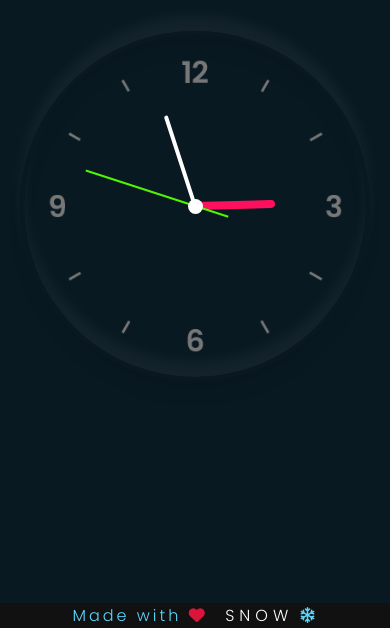
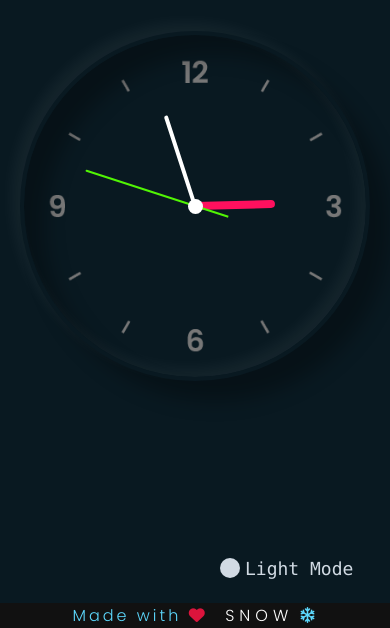
Before and after one commit to JyotiSuman09/CSS-stuffs, a plain HTML site: page snowClock/index.html in a window 390 px wide. Shown: the part 216-844 px from the top of the page. Drawn offline with Linux system fonts and the light colour scheme.

Commit message:
darkmode and light mode enabled

```diff
--- a/snowClock/index.html
+++ b/snowClock/index.html
@@ -20,6 +20,7 @@
             <div class="sc" id="sc"></div>
         </div>
     </div>
+    <div class="toggleClass" onclick="toggleClass()"></div>
 
     <footer>
         <span id="copy">&copy; Copyright2021</span>
--- a/snowClock/script.js
+++ b/snowClock/script.js
@@ -1,3 +1,8 @@
+function toggleClass(){
+  const body = document.querySelector('body');
+  body.classList.toggle('light');
+}
+
 const deg = 6;
 
 const hr = document.querySelector("#hr");
--- a/snowClock/style.css
+++ b/snowClock/style.css
@@ -11,20 +11,32 @@ body{
     min-height: 100vh;
     background: #091921;
 }
+body.light{
+    background: #d1dae3;
+}
 .clock{
     width: 350px;
     height: 350px;
     display: flex;
     justify-content: center;
     align-items: center;
-    background: url(clock.png);
+    background: #091921 url(clock.png);
     background-size: cover;
     border: 4px solid #091921;
     border-radius: 50%;
-    box-shadow: 0 -15px 15px rgba(255, 255, 255, 0.05),
-                inset 0 -15px 15px rgba(255, 255, 255, 0.05),
-                0 15px 15px rgba(0, 0, 0, 0.05),
-                inset 0 15px 15px rgba(0, 0, 0, 0.05);
+    box-shadow: -8px -8px 15px rgba(255, 255, 255, 0.05),
+                20px 20px 20px rgba(0, 0, 0, 0.3),
+                inset -8px -8px 15px rgba(255, 255, 255, 0.05),
+                inset 20px 20px 20px rgba(0, 0, 0, 0.3);
+}
+body.light .clock{
+    background: #d1dae3 url(clock.png);
+    background-size: cover;
+    border: 4px solid #cad3dc;
+    box-shadow: -8px -8px 15px rgba(255, 255, 255, 0.5),
+                10px 10px 10px rgba(0, 0, 0, 0.1),
+                inset -8px -8px 15px rgba(255, 255, 255, 0.5),
+                inset 10px 10px 10px rgba(0, 0, 0, 0.1);
 }
 .clock::before{
     content: '';
@@ -34,6 +46,9 @@ body{
     background: #fff;
     border-radius: 50%;
     z-index: 10000;
+}
+body.light .clock::before{
+    background: #111;
 }
 .clock .hour,
 .clock .min,
@@ -77,6 +92,9 @@ body{
     z-index: 11;
     border-radius: 6px 6px 0 0;
 }
+body.light .mn::before{
+    background: #666;
+}
 .sc::before{
     content: '';
     position: absolute;
@@ -86,6 +104,42 @@ body{
     z-index: 12;
     border-radius: 6px 6px 0 0;
 }
+body.light .sc::before{
+    background: #111;
+}
+
+/* toggle styling  */
+.toggleClass{
+    position: absolute;
+    bottom: 50px;
+    width: 20px;
+    right: 150px;
+    height: 20px;
+    font-size: 18px;
+    border-radius: 50%;
+    background: #d1dae3;
+    color: #d1dae3;
+    font-family: consolas;
+    cursor: pointer;
+    display: flex;
+    align-items: center;
+}
+.toggleClass::before{
+    position: absolute;
+    content: 'Light Mode';
+    left: 25px;
+    white-space: nowrap;
+}
+body.light .toggleClass{
+    background: #091921;
+    color: #091921;
+}
+body.light .toggleClass::before{
+    content: 'Dark Mode';
+}
+
+
+/* footer styling */
 
 footer{
     position: fixed;
```
